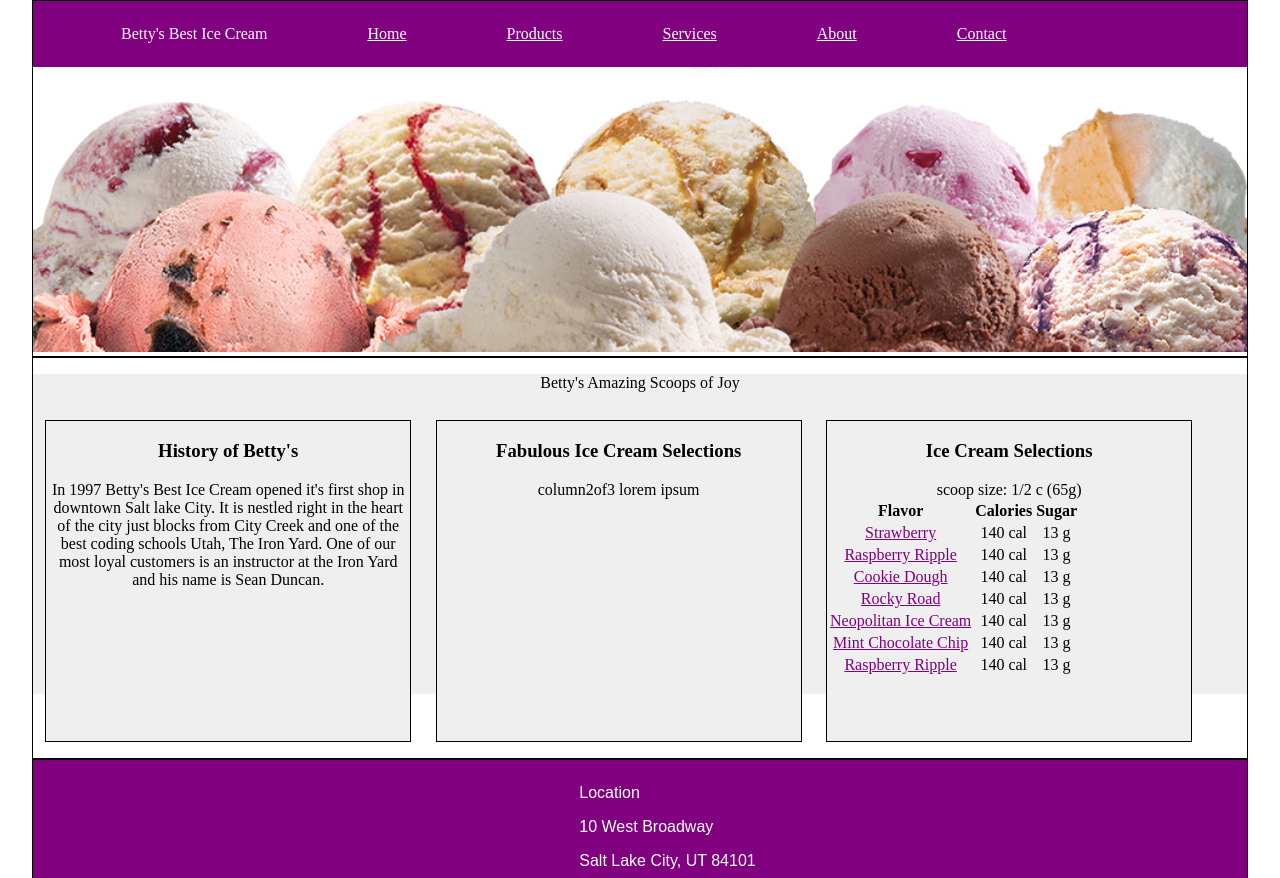
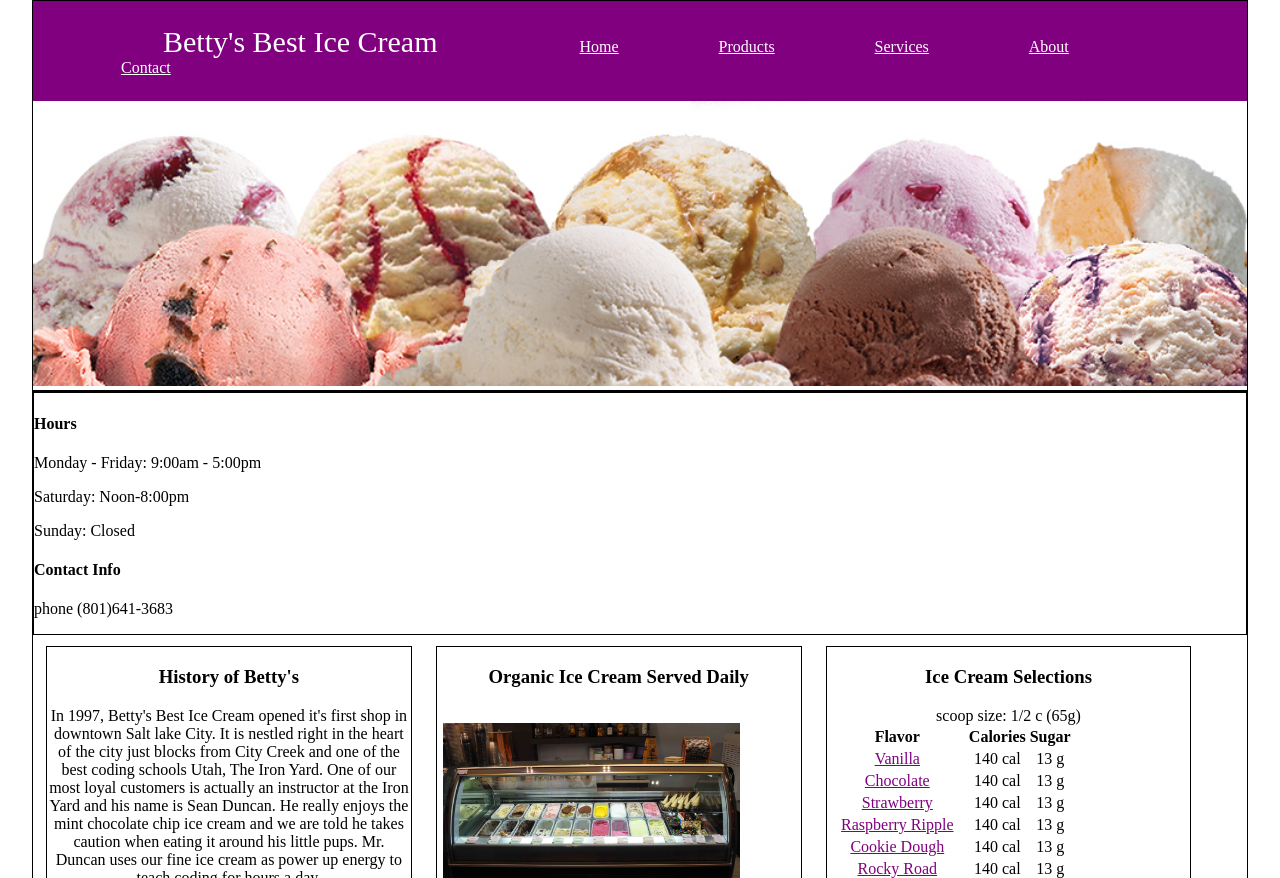
Before and after one commit to johnsonr84-tiy/Betty-s-Best-Ice-Cream, a plain HTML site: page index.html in a window 1280 px wide. Shown: the top 878 px of the page. Drawn offline with Linux system fonts and the light colour scheme.

Commit message:
feat (mod) Add new html and css

```diff
--- a/index.html
+++ b/index.html
@@ -11,7 +11,7 @@
       <div id="header">
         <div id="nav">
           <ul>
-            <li>Betty's Best Ice Cream<a class="home-name"</li>
+            <li class="betty">Betty's Best Ice Cream</li>
             <li><a href="">Home</a></li>
             <li><a href="">Products</a></li>
             <li><a href="">Services</a></li>
@@ -31,14 +31,20 @@
     <main>
       <div id="content">
         <div id="feature">
-          <p>Betty's Amazing Scoops of Joy</p>
+          <div class="hours">
+            <h4>Hours</h4>
+            <p>Monday - Friday: 9:00am - 5:00pm</p>
+            <p>Saturday: Noon-8:00pm</p>
+            <p>Sunday: Closed</p>
+            <h4>Contact Info</h4>
+            <p>phone (801)641-3683</p>
           <div class="article column1">
             <h3>History of Betty's</h3>
-            <p>In 1997 Betty's Best Ice Cream opened it's first shop in downtown Salt lake City. It is nestled right in the heart of the city just blocks from City Creek and one of the best coding schools Utah, The Iron Yard. One of our most loyal customers is an instructor at the Iron Yard and his name is Sean Duncan.</p>
+            <p>In 1997, Betty's Best Ice Cream opened it's first shop in downtown Salt lake City. It is nestled right in the heart of the city just blocks from City Creek and one of the best coding schools Utah, The Iron Yard. One of our most loyal customers is actually an instructor at the Iron Yard and his name is Sean Duncan. He really enjoys the mint chocolate chip ice cream and we are told he takes caution when eating it around his little pups. Mr. Duncan uses our fine ice cream as power up energy to teach coding for hours a day.</p>
           </div>
           <div class="article column2">
-            <h3>Fabulous Ice Cream Selections</h3>
-            <p>column2of3 lorem ipsum</p>
+            <h3>Organic Ice Cream Served Daily</h3>
+            <img src="images/ice-cream-display.jpg" alt="ice cream display" class="display">
           </div>
           <div class="article column3">
             <h3>Ice Cream Selections</h3>
@@ -50,6 +56,18 @@
                 <th>Calories</th>
                 <th>Sugar</th>
               </tr>
+              <td><a
+                href="https://en.wikipedia.org/wiki/Vanilla_ice_cream">Vanilla</a></td>
+                <td>140 cal</td>
+                <td>13 g</td>
+              </tr>
+              <tr>
+              <td><a
+                href="https://en.wikipedia.org/wiki/Chocolate_ice_cream">Chocolate</a></td>
+                <td>140 cal</td>
+                <td>13 g</td>
+              </tr>
+              <tr>
               <td><a
                 href="https://en.wikipedia.org/wiki/Strawberry_ice_cream">Strawberry</a></td>
                 <td>140 cal</td>
@@ -73,7 +91,7 @@
                 <td>13 g</td>
               </tr>
               <td><a
-                href="https://en.wikipedia.org/wiki/Neapolitan_ice_cream">Neopolitan Ice Cream</a></td>
+                href="https://en.wikipedia.org/wiki/Neapolitan_ice_cream">Neopolitan</a></td>
                 <td>140 cal</td>
                 <td>13 g</td>
               </tr>
@@ -85,11 +103,12 @@
                 <td>140 cal</td>
                 <td>13 g</td>
               </tr>
-              </table>
+            </table>
             </div>
           </div>
         </div> <!--closing div for feature-->
       </div> <!--closing div for content-->
+      <div>
     </main>
 
     <footer>
@@ -99,14 +118,14 @@
         <p>Salt Lake City, UT 84101</p>
         <span class="social-media">
           <a
-          href="https:/www.facebook.com/rob.johnson.9615"><img src="images/facebook.png" alt="facebook logo" style="width:50px"></a>
+          href="https:/www.facebook.com/rob.johnson.9615"><img src="images/facebook.png" alt="facebook logo" style="height:50px"></a>
           <a
-          href="https:/www.twitter.com/RobThatBeat"><imgsrc="images/twitter.png" alt="twitter logo" style="width:50px"></a>
+          href="https:/www.twitter.com/RobThatBeat"><img src="images/twitter.png" alt="twitter logo" style="height:40px"></a>
           <a
           href="https://www.yelp.com/salt-lake-city"><img src="images/yelp.png" alt="yelp logo" style="width:100px"></a>
         </span>
         <div class="copyright"<p>Betty's Best Ice Cream&copy: copyright 2017. All Rights Reserved.</p>
-      </div>
+        </div>
       </div>
     </footer>
   </div>
--- a/styles.css
+++ b/styles.css
@@ -13,7 +13,7 @@ header a {
 
 .home-name {
   color: blue;
-  text: 20px;
+  text: 40px;
 }
 
 
@@ -25,8 +25,8 @@ header a {
   margin: 0%;
 }
 
-.color-banner {
-  background-repeat: repeat-x;
+#feature {
+
 }
 
 .logo {
@@ -38,6 +38,21 @@ header a {
   margin-top: -4rem;
 }
 
+.hours {
+  text-align: left;
+  position: relative;
+  border: 1px solid black;
+  height: auto;
+  /*background-color: white;*/
+}
+
+.display {
+  height: 200px;
+  position: absolute;
+  margin-left: -11rem;
+  margin-top: 1rem;
+}
+
 .column1, .column2, .column3 {
   border: 1px solid black;
   width: 30%;
@@ -47,12 +62,21 @@ header a {
 }
 
 .column3 {
-  margin-right: 0%
+  margin-right: -2rem;
 }
 
 li {
   display: inline;
   padding: 3em;
+}
+
+li.betty {
+  display: inline;
+  font-size: 30px;
+}
+
+.home-name li {
+  font-size: 14px;
 }
 
 #nav, #footer {
@@ -64,7 +88,7 @@ li {
 #feature, .article {
   height: 20em;
   margin-bottom: 1em;
-  background-color: #efefef;
+  /*background-color: #efefef;*/
   text-align: center;
 }
 
@@ -84,12 +108,12 @@ footer p {
 }
 
 .social-media {
-    height: 1%;
-    right: 0;
-    bottom: 0;
-    left:0;
-    padding: 1rem;
-    text-align: center;
+  height: 5%;
+  right: 0;
+  bottom: 0;
+  left:0;
+  padding: 1rem;
+  text-align: center;
   }
 
 .copyright {
```
